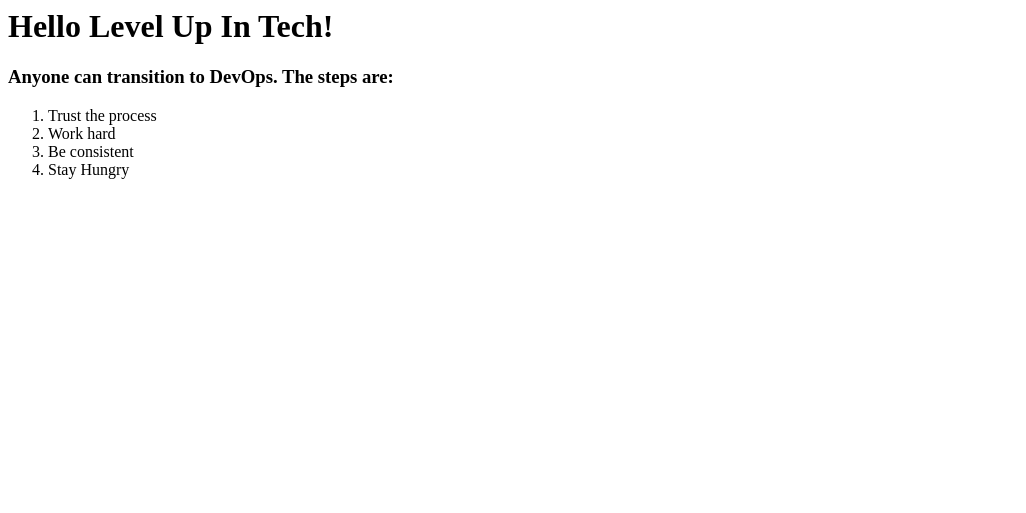
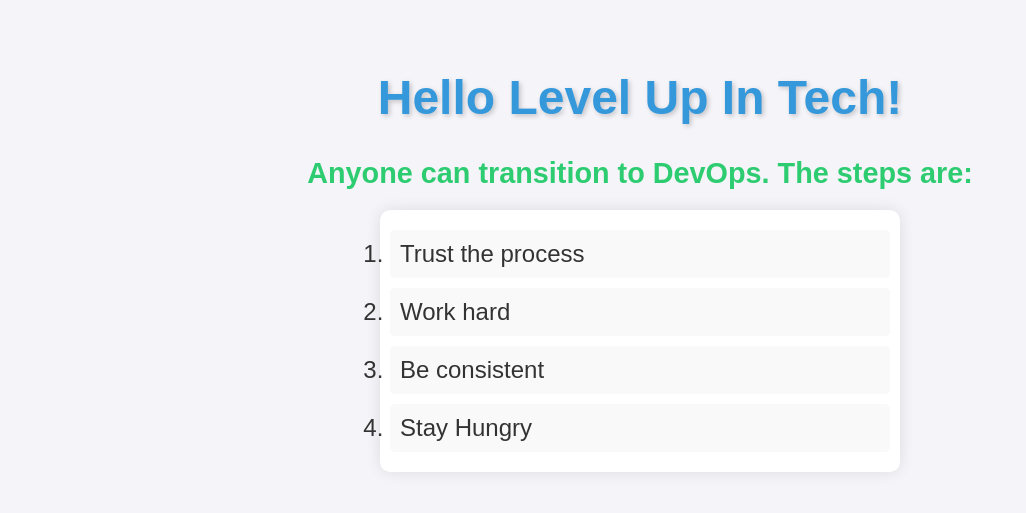
Before and after one commit to dev-mmaisonneuve/luit-june-silver-24-cicd, a plain HTML site: page index.html in a window 1280 px wide. Shown: the whole page, without its empty margins (0-1026 px from the left). Drawn offline with Linux system fonts and the light colour scheme.

Commit message:
Updated code

```diff
--- a/index.html
+++ b/index.html
@@ -1,8 +1,65 @@
+<!DOCTYPE html>
+<html lang="en">
+<head>
+    <meta charset="UTF-8">
+    <meta name="viewport" content="width=device-width, initial-scale=1.0">
+    <title>Fancy DevOps Steps</title>
+    <style>
+        body {
+            font-family: 'Arial', sans-serif;
+            background-color: #f4f4f9;
+            color: #333;
+            text-align: center;
+            padding: 30px;
+        }
+
+        h1 {
+            font-size: 3em;
+            color: #3498db;
+            text-shadow: 2px 2px 5px rgba(0, 0, 0, 0.2);
+        }
+
+        h3 {
+            font-size: 1.8em;
+            color: #2ecc71;
+            margin-bottom: 20px;
+        }
+
+        ol {
+            list-style-type: decimal;
+            font-size: 1.5em;
+            text-align: left;
+            margin: 0 auto;
+            padding: 10px;
+            max-width: 500px;
+            background-color: #fff;
+            border-radius: 10px;
+            box-shadow: 0 0 15px rgba(0, 0, 0, 0.1);
+        }
+
+        ol li {
+            padding: 10px;
+            margin: 10px 0;
+            background-color: #f9f9f9;
+            border-radius: 5px;
+            transition: background-color 0.3s ease;
+        }
+
+        ol li:hover {
+            background-color: #dfe6e9;
+        }
+    </style>
+</head>
+<body>
+
     <h1>Hello Level Up In Tech!</h1>
-<h3>Anyone can transition to DevOps. The steps are: </h3>
+    <h3>Anyone can transition to DevOps. The steps are:</h3>
     <ol>
         <li>Trust the process</li>
-    <li>Work hard </li>
+        <li>Work hard</li>
         <li>Be consistent</li>
         <li>Stay Hungry</li>
     </ol>
+
+</body>
+</html>
```
Lines whose indentation alone changed are shown as unchanged.
